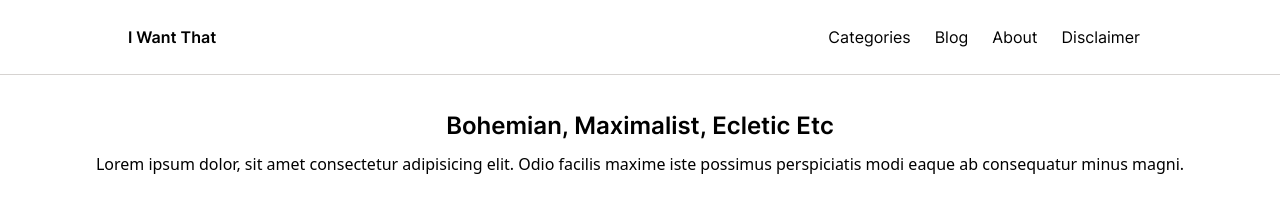
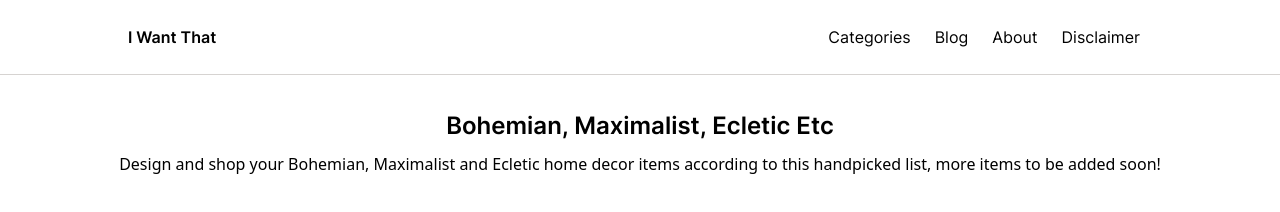
Before and after one commit to Khendrickthe5th/Iwantthat-blog, a React (Create React App) app: page /Iwantthat-blog/Categories/BohemianMaximalistEclecticEtc in a window 1280 px wide. Shown: the top 212 px of the page. Built offline with nearby package versions, Linux system fonts and the light colour scheme; the HTML template or start-up script is replaced by a standard one.

Commit message:
more editing or the overall page look, and fine-tuning or texts

```diff
--- a/src/HeroSection.js
+++ b/src/HeroSection.js
@@ -19,7 +19,7 @@ return(
         </div>
 
     <div className="w-[100%] h-fit flex justify-center">
-    <h1 className=" w-fit font-custom2 text-[3rem] font-bold text-center">Scouted Room Decor Items Just For You!</h1>
+    <h1 className=" w-fit font-custom2 text-[3rem] font-bold text-center">Room decor items according to your style!</h1>
     </div>
     </div>
 );
--- a/src/ProductCardII.js
+++ b/src/ProductCardII.js
@@ -1,32 +1,33 @@
 function ProductCard(){
     const products = [
         {
-            name: "ZOROSY Wave Table Makeup Mirrors for Women - Desk Cosmetic...",
+            name: "Christopher Knight Home Isaiah Indoor/Outdoor Wicker Tear Drop...",
             tag: "",
             description: "Lorem ipsum dolor, sit amet consectetur adipisicing elit. Quasi, praesentium.",
-            image_link: "//ws-na.amazon-adsystem.com/widgets/q?_encoding=UTF8&ASIN=B0BBR57PPT&Format=_SL250_&ID=AsinImage&MarketPlace=US&ServiceVersion=20070822&WS=1&tag=iwantthatblog-20&language=en_US",
-            amazon_link: "https://www.amazon.com/ZOROSY-Table-Makeup-Mirrors-Women/dp/B0BBR57PPT?keywords=pink+wavy+mirror&qid=1685732847&sr=8-6&linkCode=li3&tag=iwantthatblog-20&linkId=7fcfd805b5ff01f90f787a06f2a59969&language=en_US&ref_=as_li_ss_il"
+            image_link: "//ws-na.amazon-adsystem.com/widgets/q?_encoding=UTF8&ASIN=B086PCBNNF&Format=_SL250_&ID=AsinImage&MarketPlace=US&ServiceVersion=20070822&WS=1&tag=iwantthatblog-20&language=en_US",
+            amazon_link: "https://www.amazon.com/Christopher-Knight-Home-312592-Multi-Brown/dp/B086PCBNNF?crid=2S73FBQ2EF6H0&keywords=hammock+indoor+wooden&qid=1685785937&sprefix=hammock+indoor+wooden%2Caps%2C483&sr=8-72&linkCode=li3&tag=iwantthatblog-20&linkId=60c33da0740abb9c9309f87d664e3acd&language=en_US&ref_=as_li_ss_il",
+            aliexpress_link: ""
         },
         {
-            name: "Cafini 50PCS Light Pink Aesthetic Picture for Wall Collage...",
+            name: "TUZECH Epoxy Table Fully Customized Thick Resin River Table...",
             tag: "",
             description: "Lorem ipsum dolor, sit amet consectetur adipisicing elit. Quasi, praesentium.",
-            image_link: "//ws-na.amazon-adsystem.com/widgets/q?_encoding=UTF8&ASIN=B08TT6DNB1&Format=_SL250_&ID=AsinImage&MarketPlace=US&ServiceVersion=20070822&WS=1&tag=iwantthatblog-20&language=en_US",
-            amazon_link: "https://www.amazon.com/Cafini-Aesthetic-Picture-Collage-Hermosa/dp/B08TT6DNB1?pd_rd_w=4Q7Yi&content-id=amzn1.sym.66cd5993-4858-4aae-8763-ef211afd02bf&pf_rd_p=66cd5993-4858-4aae-8763-ef211afd02bf&pf_rd_r=N0BDYNKKCDVAF2FCY8XZ&pd_rd_wg=3w0fY&pd_rd_r=07003dc2-0584-40ac-99f1-c9fab335ead5&pd_rd_i=B08TT6DNB1&psc=1&linkCode=li3&tag=iwantthatblog-20&linkId=d8a72a119c6aff8a62c9947869eed90a&language=en_US&ref_=as_li_ss_il"
+            image_link: "//ws-na.amazon-adsystem.com/widgets/q?_encoding=UTF8&ASIN=B08QW41TDJ&Format=_SL250_&ID=AsinImage&MarketPlace=US&ServiceVersion=20070822&WS=1&tag=iwantthatblog-20&language=en_US",
+            product_link: "https://www.amazon.com/dp/B08QW41TDJ?th=1&linkCode=li3&tag=iwantthatblog-20&linkId=0bbeb19b959809b82750621bda2036dd&language=en_US&ref_=as_li_ss_il"
         },
         {
-            name: "6-Tier Bamboo Tree Modern Bookshelf, Creative Curved Standing Bookcase...",
+            name: "SUMMIT COLLECTION Pondering Fairy on Lotus Fantasy Art...",
             tag: "",
             description: "Lorem ipsum dolor, sit amet consectetur adipisicing elit. Quasi, praesentium.",
-            image_link: "//ws-na.amazon-adsystem.com/widgets/q?_encoding=UTF8&ASIN=B0BBZ3GM9H&Format=_SL250_&ID=AsinImage&MarketPlace=US&ServiceVersion=20070822&WS=1&tag=iwantthatblog-20&language=en_US",
-            product_link: "https://www.amazon.com/Bookshelf-Creative-Standing-Bookcase-Organizer/dp/B0BBZ3GM9H?crid=251R867N4DVYQ&keywords=scandinavian+furniture&qid=1685742503&sprefix=scandinavian+%2Caps%2C908&sr=8-28&linkCode=li3&tag=iwantthatblog-20&linkId=373b78a04f8cba69e7d4a8c03ff9ade5&language=en_US&ref_=as_li_ss_il"
+            image_link: "//ws-na.amazon-adsystem.com/widgets/q?_encoding=UTF8&ASIN=B005EOANHC&Format=_SL250_&ID=AsinImage&MarketPlace=US&ServiceVersion=20070822&WS=1&tag=iwantthatblog-20&language=en_US",
+            amazon_link: "https://www.amazon.com/Fantasy-Fairy-Michelle-Display-Decoration/dp/B005EOANHC?keywords=fairy+decor&qid=1685726732&sr=8-23&linkCode=li3&tag=iwantthatblog-20&linkId=3bc21cf0dc25eeda9151da3b76458d78&language=en_US&ref_=as_li_ss_il"
         },
         {
-            name: "Design Toscano Nights Fury Dragon Gothic Decor Hanging Light Fixture...",
+            name: "Lumoonosity LED Hexagon Lights - Dream Color Hexagon...",
             tag: "",
             description: "Lorem ipsum dolor, sit amet consectetur adipisicing elit. Quasi, praesentium.",
-            image_link: "//ws-na.amazon-adsystem.com/widgets/q?_encoding=UTF8&ASIN=B002YFNT3O&Format=_SL250_&ID=AsinImage&MarketPlace=US&ServiceVersion=20070822&WS=1&tag=iwantthatblog-20&language=en_US",
-            amazon_link: "https://www.amazon.com/Design-Toscano-CL1868-Hanging-Greystone/dp/B002YFNT3O?keywords=Gothic%2BChandelier&qid=1685725462&sr=8-16&th=1&linkCode=li3&tag=iwantthatblog-20&linkId=2ff3dc8a4270f3ebd5af725300dfafd8&language=en_US&ref_=as_li_ss_il"
+            image_link: "//ws-na.amazon-adsystem.com/widgets/q?_encoding=UTF8&ASIN=B08SQ8BD6H&Format=_SL250_&ID=AsinImage&MarketPlace=US&ServiceVersion=20070822&WS=1&tag=iwantthatblog-20&language=en_US",
+            amazon_link: "https://www.amazon.com/Lumoonosity-LED-Hexagon-Lights-Changing/dp/B08SQ8BD6H?keywords=hexagon+lights&qid=1685745871&sr=8-26&linkCode=li3&tag=iwantthatblog-20&linkId=8bc479376e269301dff7e361f22a64bc&language=en_US&ref_=as_li_ss_il"
         }
     ]
 
--- a/src/ProductCategories/BohemianMaximalistEclecticEtc.js
+++ b/src/ProductCategories/BohemianMaximalistEclecticEtc.js
@@ -59,7 +59,7 @@ function BohemianMaximalistEclecticEtc(){
                 <div className="w-full h-fit flex justify-center items-center mb-[10px]">
                     <span  className="w-fit h-fit text-center sm:text-xl font-custom1 font-semibold lg:text-2xl">Bohemian, Maximalist, Ecletic Etc</span>
                 </div>
-                <p className="w-[100%] h-fit m-auto text-center text-">Lorem ipsum dolor, sit amet consectetur adipisicing elit. Odio facilis maxime iste possimus perspiciatis modi eaque ab consequatur minus magni.</p>
+                <p className="w-[100%] h-fit m-auto text-center text-">Design and shop your Bohemian, Maximalist and Ecletic home decor items according to this handpicked list, more items to be added soon!</p>
             </div>
 
                 {
--- a/src/ProductCategories/CharacterThemedEtc.js
+++ b/src/ProductCategories/CharacterThemedEtc.js
@@ -31,7 +31,7 @@ function CharacterThemedEtc(){
                 <div className="w-full h-fit flex justify-center items-center mb-[10px]">
                     <span  className="w-fit h-fit text-center sm:text-xl font-custom1 font-semibold lg:text-2xl">Character-Themed, Hypebeast, Brand Etc</span>
                 </div>
-                <p className="w-[100%] h-fit m-auto text-center text-">Lorem ipsum dolor, sit amet consectetur adipisicing elit. Odio facilis maxime iste possimus perspiciatis modi eaque ab consequatur minus magni.</p>
+                <p className="w-[100%] h-fit m-auto text-center text-">Design and shop your Character-Themed, Hypebeast, Brand Etc home decor items according to this handpicked list, more items to be added soon!</p>
             </div>
 
                 {
--- a/src/ProductCategories/CottagecoreGothBiophilicGrungeEtc.js
+++ b/src/ProductCategories/CottagecoreGothBiophilicGrungeEtc.js
@@ -47,7 +47,7 @@ function CottagecoreGothBiophilicGrungeEtc(){
                 <div className="w-full h-fit flex justify-center items-center mb-[10px]">
                     <span  className="w-fit h-fit text-center sm:text-xl font-custom1 font-semibold lg:text-2xl">Cottagecore, Goth, Biophilic, Grunge Etc</span>
                 </div>
-                <p className="w-[100%] h-fit m-auto text-center text-">Lorem ipsum dolor, sit amet consectetur adipisicing elit. Odio facilis maxime iste possimus perspiciatis modi eaque ab consequatur minus magni.</p>
+                <p className="w-[100%] h-fit m-auto text-center text-">Design and shop your Cottagecore, Goth, Biophilic and Grunge home decor items according to this handpicked list, more items to be added soon!</p>
             </div>
 
                 {
--- a/src/ProductCategories/GamingRoomWorkSpacesEtc.js
+++ b/src/ProductCategories/GamingRoomWorkSpacesEtc.js
@@ -40,7 +40,7 @@ function GamingRoomWorkSpacesEtc(){
                 <div className="w-full h-fit flex justify-center items-center mb-[10px]">
                     <span  className="w-fit h-fit text-center sm:text-xl font-custom1 font-semibold lg:text-2xl">Gaming Room, Workspaces Etc</span>
                 </div>
-                <p className="w-[100%] h-fit m-auto text-center text-">Lorem ipsum dolor, sit amet consectetur adipisicing elit. Odio facilis maxime iste possimus perspiciatis modi eaque ab consequatur minus magni.</p>
+                <p className="w-[100%] h-fit m-auto text-center text-">Design and shop your Gaming Room and  Workspaces decor items according to this handpicked list, more items to be added soon!</p>
             </div>
 
                 {
--- a/src/ProductCategories/KawaiiDanishPastelEtc.js
+++ b/src/ProductCategories/KawaiiDanishPastelEtc.js
@@ -60,7 +60,7 @@ function KawaiiDanishPastelEtc() {
                 <div className="w-full h-fit flex justify-center items-center mb-[10px]">
                     <span  className="w-fit h-fit text-center sm:text-xl font-custom1 font-semibold lg:text-2xl">Kawaii, Danish Pastel, Soft Boy/Girl Etc</span>
                 </div>
-                <p className="w-[100%] h-fit m-auto text-center text-">Lorem ipsum dolor, sit amet consectetur adipisicing elit. Odio facilis maxime iste possimus perspiciatis modi eaque ab consequatur minus magni.</p>
+                <p className="w-[100%] h-fit m-auto text-center text-">Design and shop your Kawaii, Danish Pastel and Soft Boy/Girl home decor items according to this handpicked list, more items to be added soon!</p>
             </div>
 
                 {
--- a/src/ProductCategories/LuxuryHighEndExpensiveEtc.js
+++ b/src/ProductCategories/LuxuryHighEndExpensiveEtc.js
@@ -54,7 +54,7 @@ function LuxuryHighEndExpensiveEtc(){
                 <div className="w-full h-fit flex justify-center items-center mb-[10px]">
                     <span  className="w-fit h-fit text-center sm:text-xl font-custom1 font-semibold lg:text-2xl">Luxury, High-End, Expensive Etc</span>
                 </div>
-                <p className="w-[100%] h-fit m-auto text-center text-">Lorem ipsum dolor, sit amet consectetur adipisicing elit. Odio facilis maxime iste possimus perspiciatis modi eaque ab consequatur minus magni.</p>
+                <p className="w-[100%] h-fit m-auto text-center text-">Design and shop your Luxury, High-End and Expensive decor items according to this handpicked list, more items to be added soon!</p>
             </div>
 
                 {
--- a/src/ProductCategories/ModernMinimalistScandinavianEtc.js
+++ b/src/ProductCategories/ModernMinimalistScandinavianEtc.js
@@ -59,7 +59,7 @@ function ModernMinimalistScandinavianEtc(){
                 <div className="w-full h-fit flex justify-center items-center mb-[10px]">
                     <span  className="w-fit h-fit text-center sm:text-xl font-custom1 font-semibold lg:text-2xl"> Modern, Minimalist, Scandinavian Etc</span>
                 </div>
-                <p className="w-[100%] h-fit m-auto text-center text-">Lorem ipsum dolor, sit amet consectetur adipisicing elit. Odio facilis maxime iste possimus perspiciatis modi eaque ab consequatur minus magni.</p>
+                <p className="w-[100%] h-fit m-auto text-center text-">Design and shop your Modern, Minimalist and Scandinavian home decor items according to this handpicked list, more items to be added soon!</p>
             </div>
 
                 {
```
